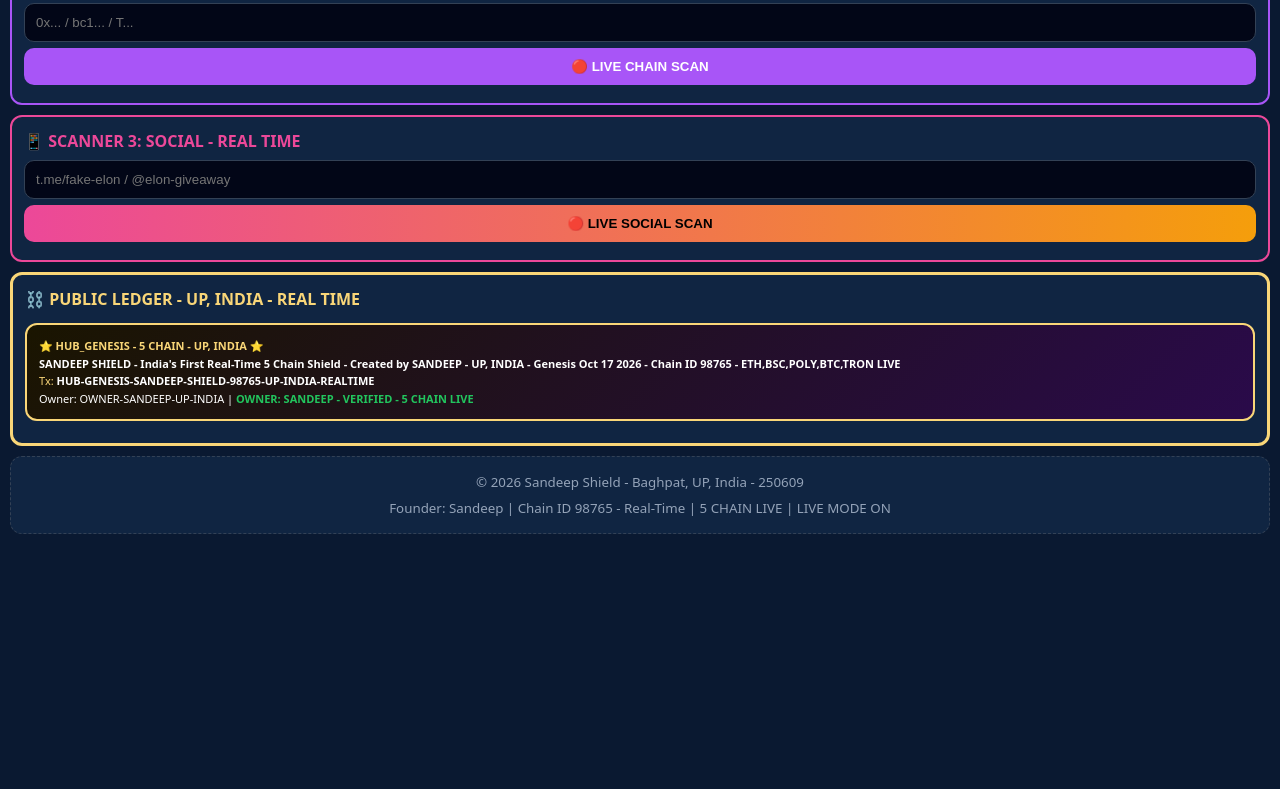
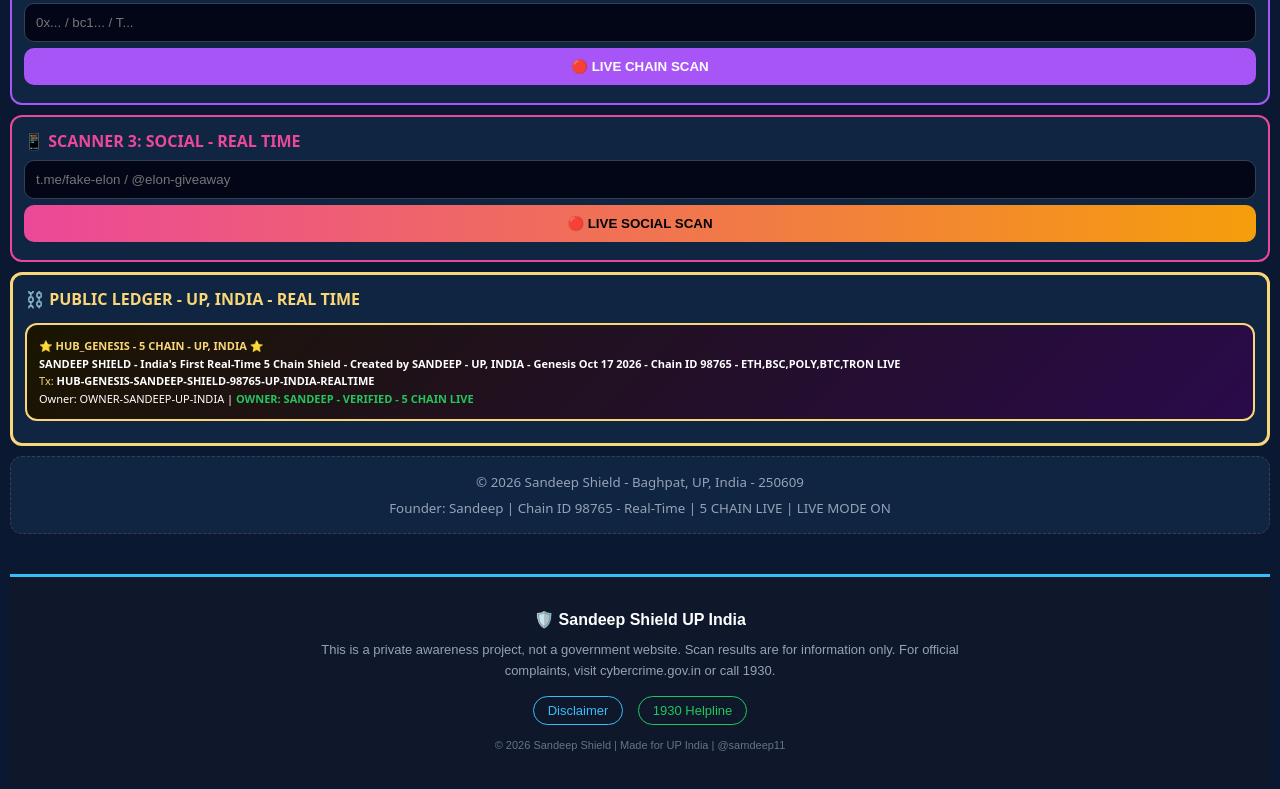
Before and after one commit to samdeep11/sandeep-shield-up-india, a plain HTML site: page index.html in a window 1280 px wide. Shown: the part 732-1521 px from the top of the page. Before the commit the page ends 1286 px from the top, so only its background shows below. Drawn offline with Linux system fonts and the light colour scheme.

Commit message:
Update index.html

```diff
--- a/index.html
+++ b/index.html
@@ -172,5 +172,23 @@ async function scanSocial(){
 }
 render();
 </script>
+<!-- Footer Start - Sandeep Shield -->
+<footer style="background:#0f172a; color:#94a3b8; padding:30px 20px; text-align:center; font-family:sans-serif; margin-top:40px; border-top:3px solid #38bdf8;">
+
+  <p style="color:#ffffff; font-weight:bold; font-size:16px; margin:0 0 8px;">🛡️ Sandeep Shield UP India</p>
+
+  <p style="font-size:13px; max-width:650px; margin:0 auto 15px; line-height:1.6;">
+    This is a private awareness project, not a government website. Scan results are for information only. For official complaints, visit cybercrime.gov.in or call 1930.
+  </p>
+
+  <div style="margin-bottom:15px;">
+    <a href="disclaimer.html" style="color:#38bdf8; font-size:13px; text-decoration:none; border:1px solid #38bdf8; padding:6px 14px; border-radius:20px; margin:0 5px;">Disclaimer</a>
+    <a href="https://cybercrime.gov.in" target="_blank" style="color:#22c55e; font-size:13px; text-decoration:none; border:1px solid #22c55e; padding:6px 14px; border-radius:20px; margin:0 5px;">1930 Helpline</a>
+  </div>
+
+  <p style="font-size:11px; color:#64748b; margin:0;">© 2026 Sandeep Shield | Made for UP India | @samdeep11</p>
+
+</footer>
+<!-- Footer End -->
 </body>
 </html>
```
